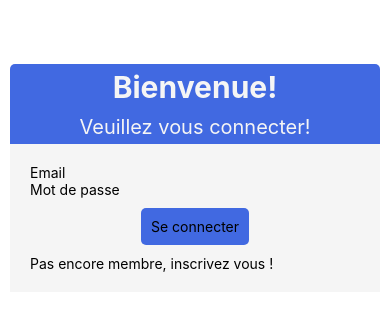
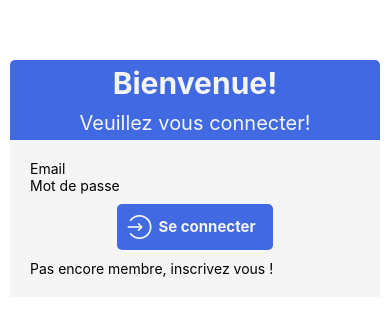
Before and after one commit to judithpetit82/app29_08, a React Native app: screen / in a window 390 px wide. Shown: the part 244-558 px from the top of the page. Built offline with nearby package versions, Linux system fonts and the light colour scheme.

Commit message:
Fin Button

```diff
--- a/Components/Container/Login/Login.jsx
+++ b/Components/Container/Login/Login.jsx
@@ -1,7 +1,8 @@
 import { useState } from "react";
-import { View, Text, TextInput, TouchableOpacity } from "react-native";
+import { View, Text, TextInput, TouchableOpacity, Platform } from "react-native";
 import Button from "../../UI/Button/Button";
-
+import P from "../../UI/P/P";
+import { AntDesign } from "@expo/vector-icons";
 export default function Login() {
   //les variables d'états:
   const [emailInput, setEmailInput] = useState("");
@@ -31,7 +32,7 @@ export default function Login() {
   }
 
   return (
-    <View accessibilityRole='form'>
+    <View accessibilityRole={Platform.OS === "web" ? "form" : null}>
       <TextInput
         placeholder='Email'
         keyboardType='email-address'
@@ -46,8 +47,14 @@ export default function Login() {
       <Text>{passwordError}</Text>
 
       <Button action={login}>
-        <Text>Se connecter</Text>
+        <AntDesign name='login' size={24} color='whitesmoke' />
+        <P white bold>
+          Se connecter
+        </P>
       </Button>
     </View>
   );
 }
+//En js:
+//null, '', 0, = false
+//undefined, 'qsdsqd', 1, 6 = true
--- a/Components/UI/Button/Button.jsx
+++ b/Components/UI/Button/Button.jsx
@@ -15,5 +15,8 @@ const styles = StyleSheet.create({
     alignSelf: "center",
     borderRadius: 5,
     margin: 10,
+    display: "flex",
+    flexDirection: "row",
+    alignItems: "center",
   },
 });
--- /dev/null
+++ b/Components/UI/P/P.jsx
@@ -0,0 +1,26 @@
+import { StyleSheet, Text } from "react-native";
+
+export default function P({ white, bold, outline, children }) {
+  return (
+    <Text
+      style={[
+        {
+          color: white ? "whitesmoke" : "black",
+          fontWeight: bold ? "bold" : null,
+          borderBottomWidth: outline ? 1 : 0,
+          borderColor: white ? "whitesmoke" : "black",
+        },
+        styles.text,
+      ]}
+    >
+      {children}
+    </Text>
+  );
+}
+
+const styles = StyleSheet.create({
+  text: {
+    marginHorizontal: 7,
+    fontSize: 15,
+  },
+});
```
